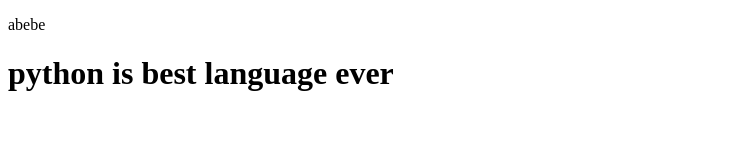
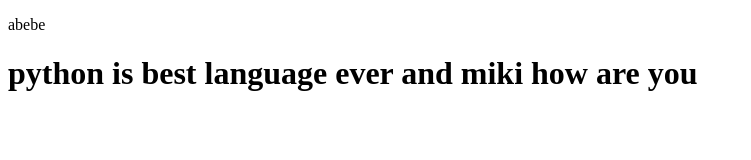
Before and after one commit to mikias1219/myproject, a plain HTML site: page index.html in a window 1280 px wide. Shown: the whole page, without its empty margins (0-751 px from the left). Drawn offline with Linux system fonts and the light colour scheme.

Commit message:
updated code

```diff
--- a/index.html
+++ b/index.html
@@ -7,7 +7,7 @@
 </head>
 <body>
     <p>abebe</p>
-    <h1>python is best language ever </h1>
+    <h1>python is best language ever  and miki how are you  </h1>
 
 </body>
 </html>
```
